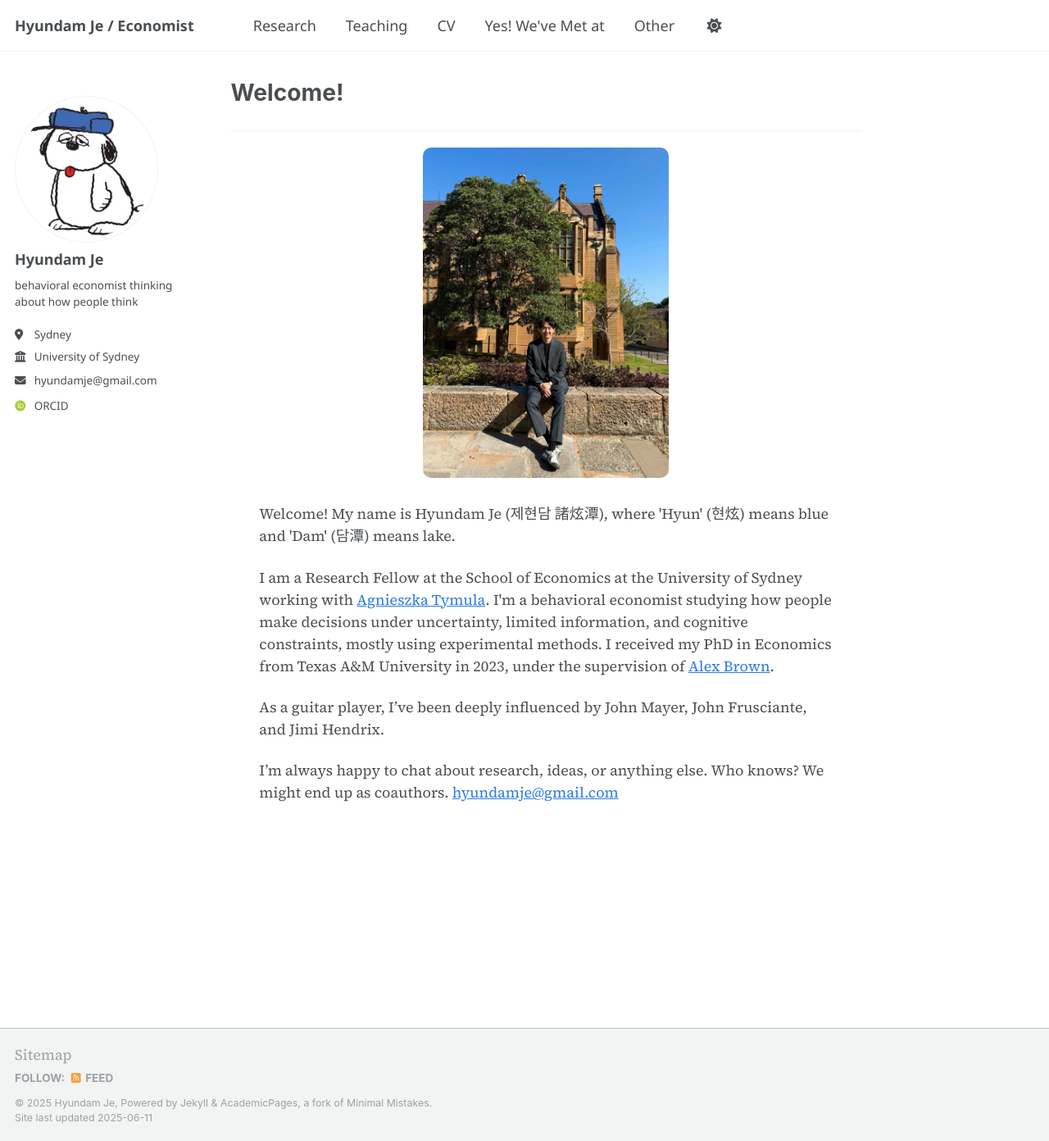
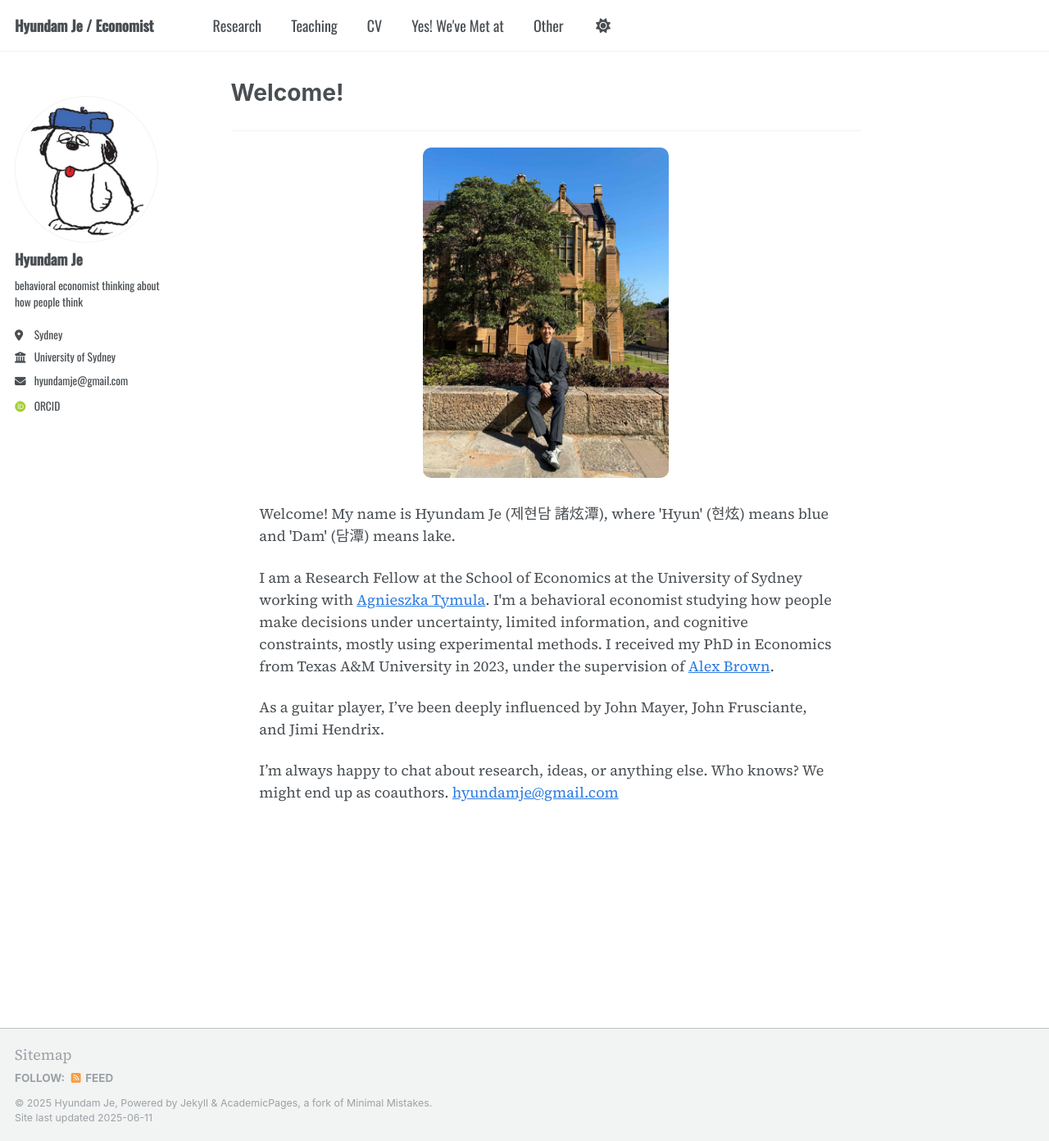
Before and after one commit to hyundamje/hyundamje.github.io, a Jekyll site: the page built from _pages/about.md, in a window 1280 px wide and 1392 px high. Shown: the whole window at 82% size. Built offline with Jekyll 4.4.1, drawn with Linux system fonts in a browser that asks for light colours; some web fonts are replaced.

Commit message:
Update custom.css

```diff
--- a/assets/css/custom.css
+++ b/assets/css/custom.css
@@ -2,7 +2,7 @@
 .site-title a,
 .masthead__menu,
 .masthead__menu a {
-  font-family: 'Noto Sans', sans-serif !important;
+  font-family: 'Oswald', sans-serif !important;
 }
 
 .author__name,
@@ -10,5 +10,5 @@
 .author__urls,
 .author__urls li,
 .author__urls a {
-  font-family: 'Noto Sans', sans-serif !important;
+  font-family: 'Oswald', sans-serif !important;
 }
```
